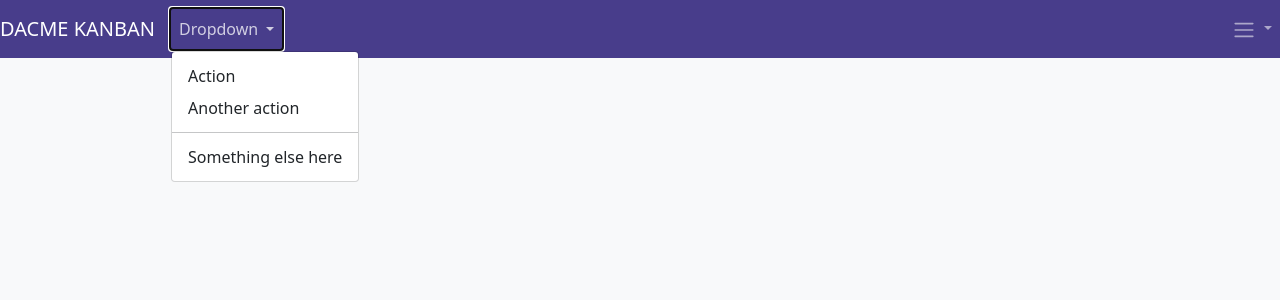
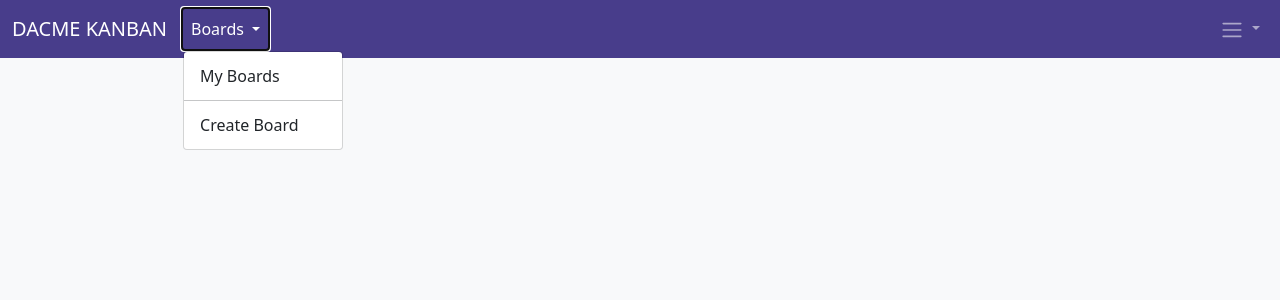
Before and after one commit to dac5197/kanban, a Django app: page / in a window 1280 px wide, after a click on "Boards". Shown: the top 300 px of the page. Run offline with Django 3.2, Linux system fonts and the light colour scheme; the visitor is signed in with stand-in values (Sample User, id 1); data that the repository does not hold is empty; some libraries are stand-ins or nearby versions.

Commit message:
Added board create view

```diff
--- a/core/urls.py
+++ b/core/urls.py
@@ -4,6 +4,7 @@ from . import  views
 
 urlpatterns = [
     path('', views.BoardListView.as_view(), name='index'),
+    path('board-create', views.BoardCreateView.as_view(), name='board-create'),
     path('<str:number>',views.BoardDetailView.as_view(), name='board-detail'),
     path('card-change-lane/<int:board_id>/<str:action>/<int:card_id>', views.card_change_lane_view, name='card-change-lane'),
 ]
--- a/core/views.py
+++ b/core/views.py
@@ -1,7 +1,7 @@
 from django.http import JsonResponse
 from django.shortcuts import render
 from django.views.generic.detail import DetailView
-from django.views.generic.edit import UpdateView
+from django.views.generic.edit import CreateView, UpdateView
 from django.views.generic.list import ListView
 
 from api.serializers import *
@@ -20,6 +20,17 @@ class BoardListView(ListView):
     def get_queryset(self):
         queryset = Board.objects.filter(owner=self.request.user).order_by('number')
         return queryset
+
+
+class BoardCreateView(CreateView):
+    model = Board
+    template_name = 'board-create.html'
+    fields = ['name']
+    success_url = '/{number}'
+
+    def form_valid(self, form):
+        form.instance.owner = self.request.user
+        return super().form_valid(form)
 
 
 class BoardDetailView(DetailView):
@@ -57,8 +68,6 @@ def card_change_lane_view(request, board_id, action, card_id):
     return JsonResponse(cards_serialized, safe=False)
 
 
-
-
 def board_detail_view(request, number):
 
     board = Board.objects.get(number=number)
--- a/kanban/settings.py
+++ b/kanban/settings.py
@@ -41,7 +41,9 @@ INSTALLED_APPS = [
     'django.contrib.messages',
     'django.contrib.staticfiles',
 
+    'crispy_forms',
     'rest_framework',
+    'widget_tweaks',
 
     'api.apps.ApiConfig',
     'core.apps.CoreConfig',
--- a/templates/navbar.html
+++ b/templates/navbar.html
@@ -5,28 +5,27 @@
 </style>
 
 <nav class="navbar navbar-expand-sm navbar-dark top-nav">
+    <div class="container-fluid">
         <button class="navbar-toggler" type="button" data-toggle="collapse" data-target="#navbar1">
             <span class="navbar-toggler-icon"></span>
         </button>
-    <a class="navbar-brand" href="{% url 'index' %}">DACME KANBAN</a>
+        <a class="navbar-brand ml-5" href="{% url 'index' %}">DACME KANBAN</a>
         <div class="navbar-collapse collapse" id="navbar1">
             <ul class="navbar-nav">
                 <li class="nav-item dropdown">
-                <a class="nav-link dropdown-toggle" href="#" id="navbarDropdown" role="button" data-bs-toggle="dropdown" aria-expanded="false">
-                  Dropdown
+                    <a class="nav-link active dropdown-toggle" href="#" id="navbarDropdown" role="button" data-bs-toggle="dropdown" aria-expanded="false">
+                    Boards
                     </a>
                     <ul class="dropdown-menu" aria-labelledby="navbarDropdown">
-                  <li><a class="dropdown-item" href="#">Action</a></li>
-                  <li><a class="dropdown-item" href="#">Another action</a></li>
+                    <li><a class="dropdown-item" href="{% url 'index' %}">My Boards</a></li>
                     <li><hr class="dropdown-divider"></li>
-                  <li><a class="dropdown-item" href="#">Something else here</a></li>
+                    <li><a class="dropdown-item" href="{% url 'board-create' %}">Create Board</a></li>
                     </ul>
                 </li>
 
             </ul>
         </div>
         <div class="media">
-
             <ul class="navbar-nav ml-auto">
                 <li class="nav-item dropdown">
                     <a href="#" class="nav-link dropdown-toggle" id="profileNavbarDropdown" role="button" data-bs-toggle="dropdown" aria-haspopup="true" aria-expanded="false">
@@ -41,6 +40,6 @@
                 </li>
 
             </ul>
-
+        </div>
     </div>
 </nav>
```
Also changed, not shown: core/forms.py (added, +11 -0 lines), core/templates/board-create.html (added, +36 -0 lines), templates/form-errors.html (added, +24 -0 lines). Lines whose indentation alone changed are shown as unchanged.
